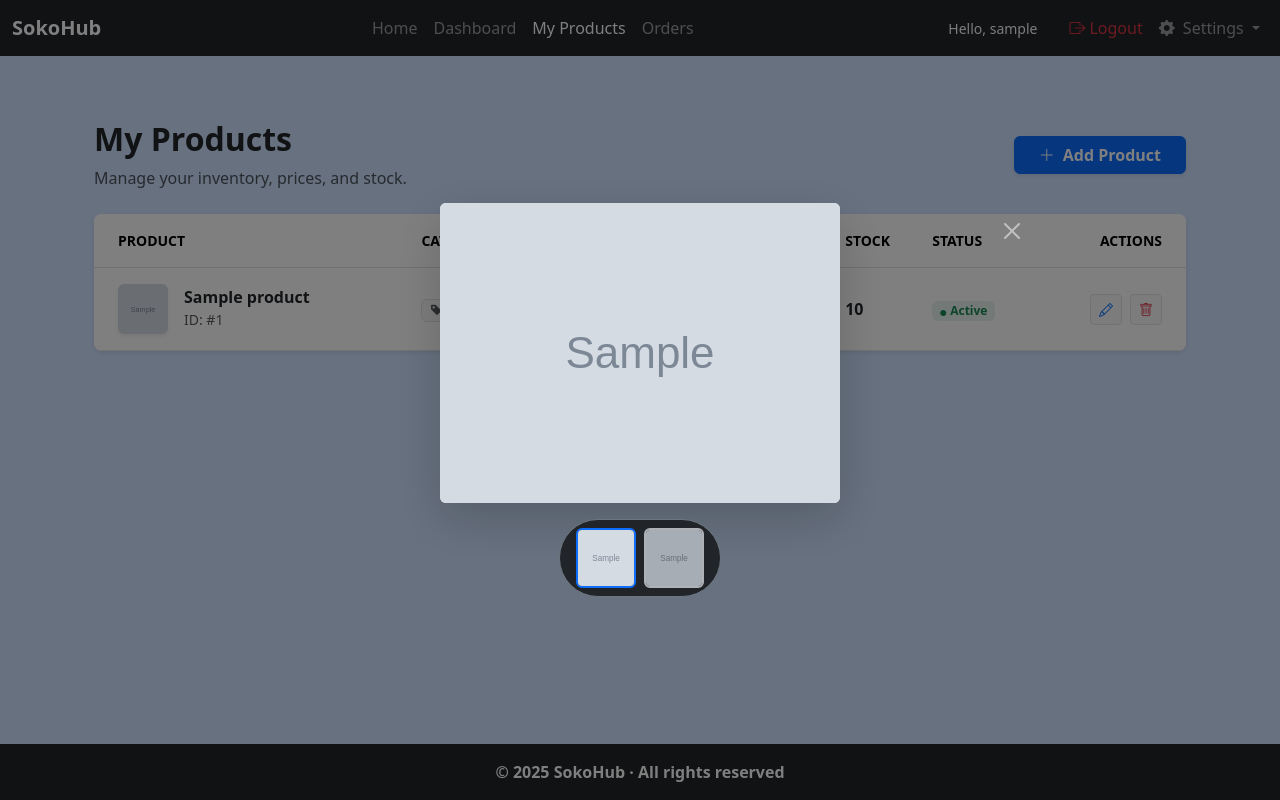
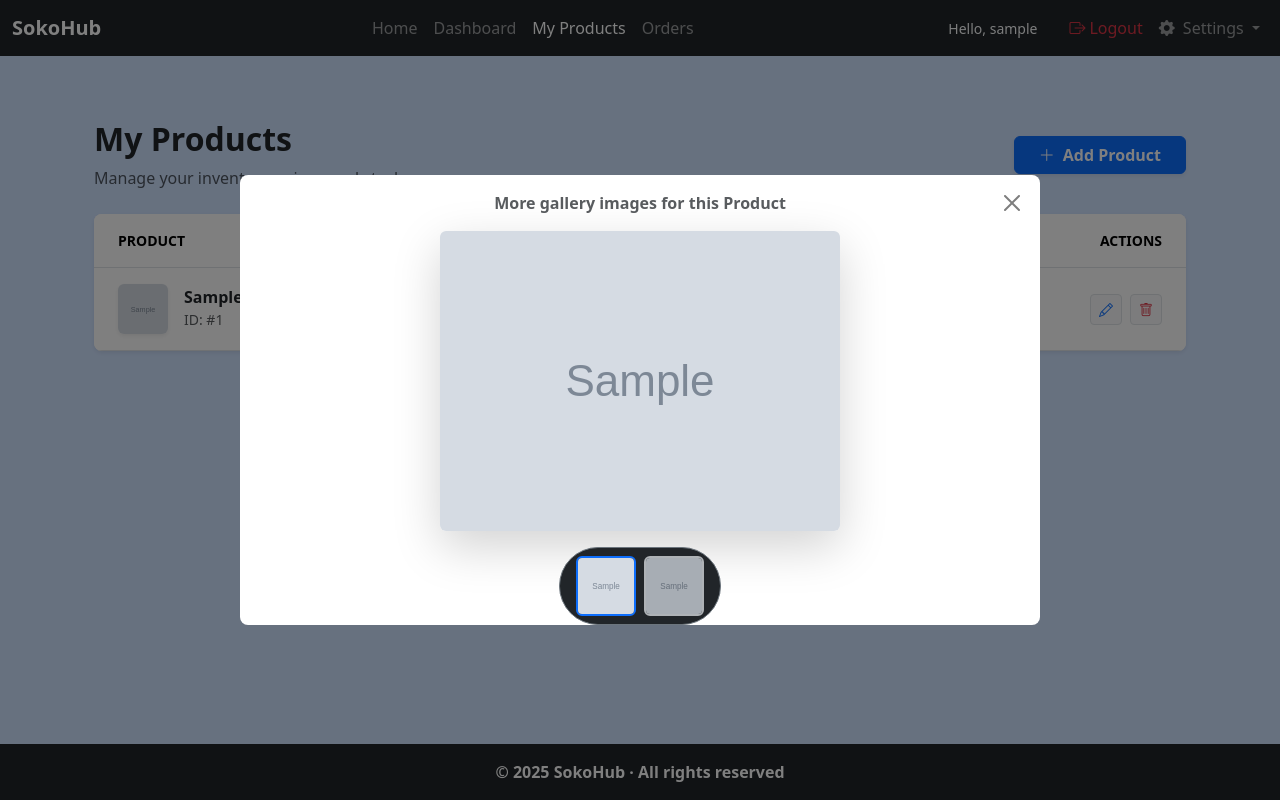
Before and after one commit to DamourDev/sokohub-system, a Django app: page /vendor-products/ in a window 1280 px wide, after a click that opens the changed part. Run offline with Django 5.2, Linux system fonts and the light colour scheme; a user stored in the database is signed in; tables that the repository leaves empty hold one stand-in row (values such as "Sample post"); grey boxes marked "Sample" are stand-in pictures.

Commit message:
Flux: improving dashbaord and products list

```diff
--- a/products/templates/products/product_detail.html
+++ b/products/templates/products/product_detail.html
@@ -1,4 +1,4 @@
-{% extends "base.html" %}
+{% comment %} {% extends "base.html" %}
 {% load static %}
 
 {% block content %}
@@ -63,4 +63,4 @@
         </div>
     </div>
 </div>
-{% endblock content %}
+{% endblock content %} {% endcomment %}
--- a/products/templates/products/product_form.html
+++ b/products/templates/products/product_form.html
@@ -14,7 +14,7 @@
                             <i class="bi bi-plus-circle me-2"></i>Add New Product
                         {% endif %}
                     </h4>
-                    <a href="{% url 'vendor_dashboard' %}" class="text-white text-decoration-none fs-5" title="Close">&times;</a>
+                    <a href="{% url 'vendor_dashboard' %}" class="text-white text-2xl fw-bold text-decoration-none fs-5" title="Close">X</a>
                 </div>
 
                 <div class="card-body p-4">
--- a/products/templates/products/vendor_products_list.html
+++ b/products/templates/products/vendor_products_list.html
@@ -168,10 +168,10 @@
 
 <div class="modal fade" id="galleryModal" tabindex="-1" aria-hidden="true">
   <div class="modal-dialog modal-lg modal-dialog-centered">
-    <div class="modal-content bg-transparent border-0 shadow-none">
+    <div class="modal-content bg-gray-500 border-0 shadow-none">
         <div class="modal-body p-0 text-center position-relative">
-
-            <button type="button" class="btn-close btn-close-white position-absolute top-0 end-0 m-3 z-3 shadow-none" data-bs-dismiss="modal" aria-label="Close"></button>
+            <p class="text-muted mt-3 fw-bold">More gallery images for this Product</p>
+            <button type="button" class="btn-close btn-close-red bg-red text-red position-absolute top-0 end-0 m-3 z-3 shadow-none" data-bs-dismiss="modal" aria-label="Close"></button>
 
             <img id="modalMainImage" src="" class="img-fluid rounded shadow-lg mb-3 bg-white" style="max-height: 600px; object-fit: contain;">
 
```
Also changed, not shown: products/forms.py (+1 -6 lines), products/templates/products/dashboard.html (+5 -10 lines).
